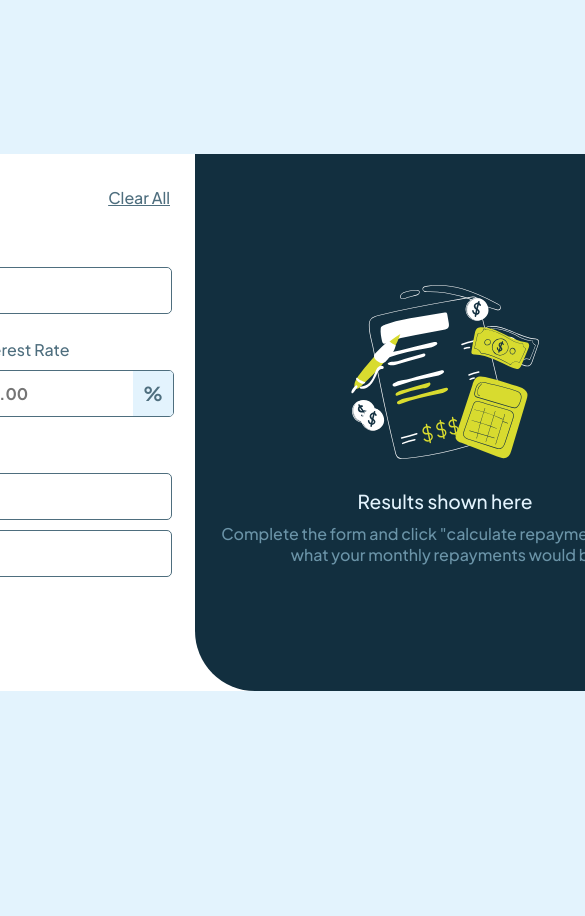
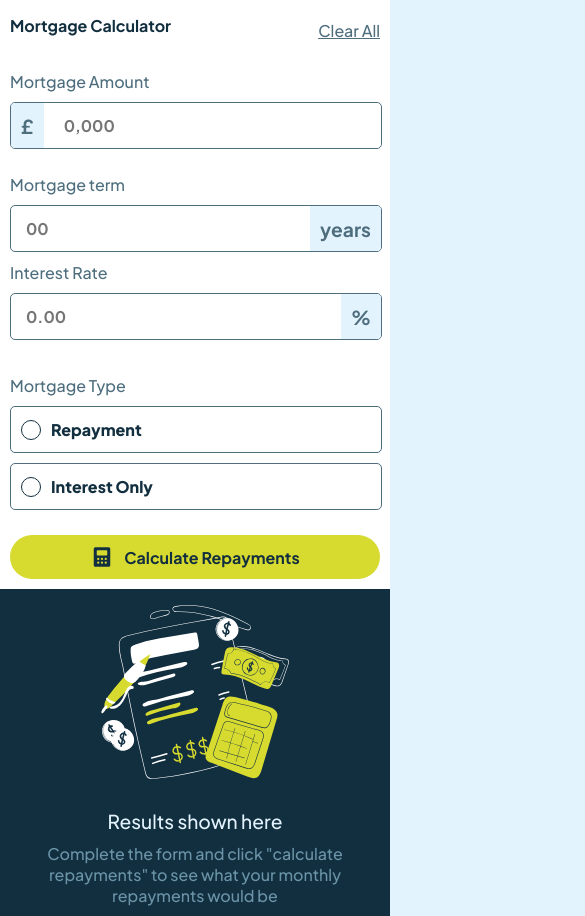
Before and after one commit to DavidSntdev/refund-calculator, a React (Vite) app: page / in a window 390 px wide. Shown: the top 916 px of the page, 585 px wide, since content can reach past the window. Before the commit the page ends 844 px from the top, so only its background shows below. Built offline with nearby package versions, Linux system fonts and the light colour scheme.

Commit message:
Update CSS
Comecando mobile

```diff
--- a/src/App.jsx
+++ b/src/App.jsx
@@ -36,7 +36,7 @@ function App() {
           setRate={setRate}
           type={type}
           setType={setType}
-          calculateRepayments={handleCalculateRepayments} // Passar a nova função
+          calculateRepayments={handleCalculateRepayments}
           clearAll={clearAll}
         />
         <Result resultado={result} />
--- a/src/components/Dados.jsx
+++ b/src/components/Dados.jsx
@@ -19,7 +19,9 @@ function Dados({
     <div id="dados">
       <header>
         <h1>Mortgage Calculator</h1>
-        <p onClick={clearAll}>Clear All</p>
+        <p onClick={clearAll} id="clear">
+          Clear All
+        </p>
       </header>
       <Form
         amount={amount}
--- a/src/components/form/Type.jsx
+++ b/src/components/form/Type.jsx
@@ -28,13 +28,9 @@ function Type({ type, setType }) {
         htmlFor="repayment"
         className="typelabel"
         style={{
-          borderWidth: isRepaymentSelected ? "3px" : "1px",
-          borderColor: isRepaymentSelected
-            ? "var(--colorLime)"
-            : "var(--colorSlate700)",
-          backgroundColor: isRepaymentSelected
-            ? "var(--colorLime100)"
-            : "transparent",
+          borderWidth: isRepaymentSelected && "3px",
+          borderColor: isRepaymentSelected && "var(--colorLime)",
+          backgroundColor: isRepaymentSelected && "var(--colorLime100)",
         }}
       >
         <input
@@ -52,13 +48,9 @@ function Type({ type, setType }) {
         htmlFor="interest"
         className="typelabel"
         style={{
-          borderWidth: isInterestSelected ? "3px" : "1px",
-          borderColor: isInterestSelected
-            ? "var(--colorLime)"
-            : "var(--colorSlate700)",
-          backgroundColor: isInterestSelected
-            ? "var(--colorLime100)"
-            : "transparent",
+          borderWidth: isInterestSelected && "3px",
+          borderColor: isInterestSelected && "var(--colorLime)",
+          backgroundColor: isInterestSelected && "var(--colorLime100)",
         }}
       >
         <input
--- a/src/components/utils/calculateRepayments.js
+++ b/src/components/utils/calculateRepayments.js
@@ -11,8 +11,8 @@ export function calculateRepayments(amount, years, rate) {
     const totalRepayment = repayment * numberOfPayments;
 
     return {
-      monthlyRepayment: repayment.toFixed(2),
-      totalRepayment: totalRepayment.toFixed(2),
+      monthlyRepayment: repayment,
+      totalRepayment: totalRepayment,
     };
   } else {
     console.log("Please fill out all fields.");
--- a/src/styles/Dados.css
+++ b/src/styles/Dados.css
@@ -36,3 +36,11 @@ header > p {
   font-weight: 700;
   cursor: pointer;
 }
+
+#btnCalc:hover {
+  background-color: hsl(61, 52%, 61%);
+}
+
+#clear:hover {
+  color: var(--colorSlate900);
+}
--- /dev/null
+++ b/src/styles/Mobile.css
@@ -0,0 +1,64 @@
+@media (max-width: 1000px) {
+  body {
+    margin: 0;
+    padding: 0;
+    overflow-x: hidden;
+    overflow-y: auto; /* Permite rolagem vertical */
+    display: block;
+  }
+
+  main {
+    display: flex;
+    flex-direction: column;
+    width: 100%;
+    padding: 0;
+    align-items: center;
+    border-radius: 0;
+  }
+
+  #dados,
+  #result {
+    width: 100%;
+    padding: 10px;
+    box-sizing: border-box;
+    min-height: 100px; /* Ajuste conforme o conteúdo */
+  }
+
+  header h1 {
+    font-size: 1em;
+    margin-bottom: 10px;
+  }
+
+  #btnCalc {
+    width: 100%;
+    padding: 10px;
+    margin-top: 15px;
+  }
+
+  form {
+    width: 100%;
+  }
+
+  #years,
+  #rate {
+    width: 100%;
+    padding-right: 0;
+  }
+
+  #yearsCase,
+  #rateCase {
+    justify-content: space-between;
+    margin: 10px 0;
+    width: 100%;
+  }
+
+  #years-rate {
+    display: flex;
+    flex-direction: column;
+  }
+
+  #result {
+    border-radius: 0;
+    min-height: 100px; /* Ajuste conforme o conteúdo */
+  }
+}
```
Also changed, not shown: src/main.jsx (+8 -7 lines), src/components/Result.jsx (line endings or trailing spaces), src/styles/index.css (line endings or trailing spaces).
